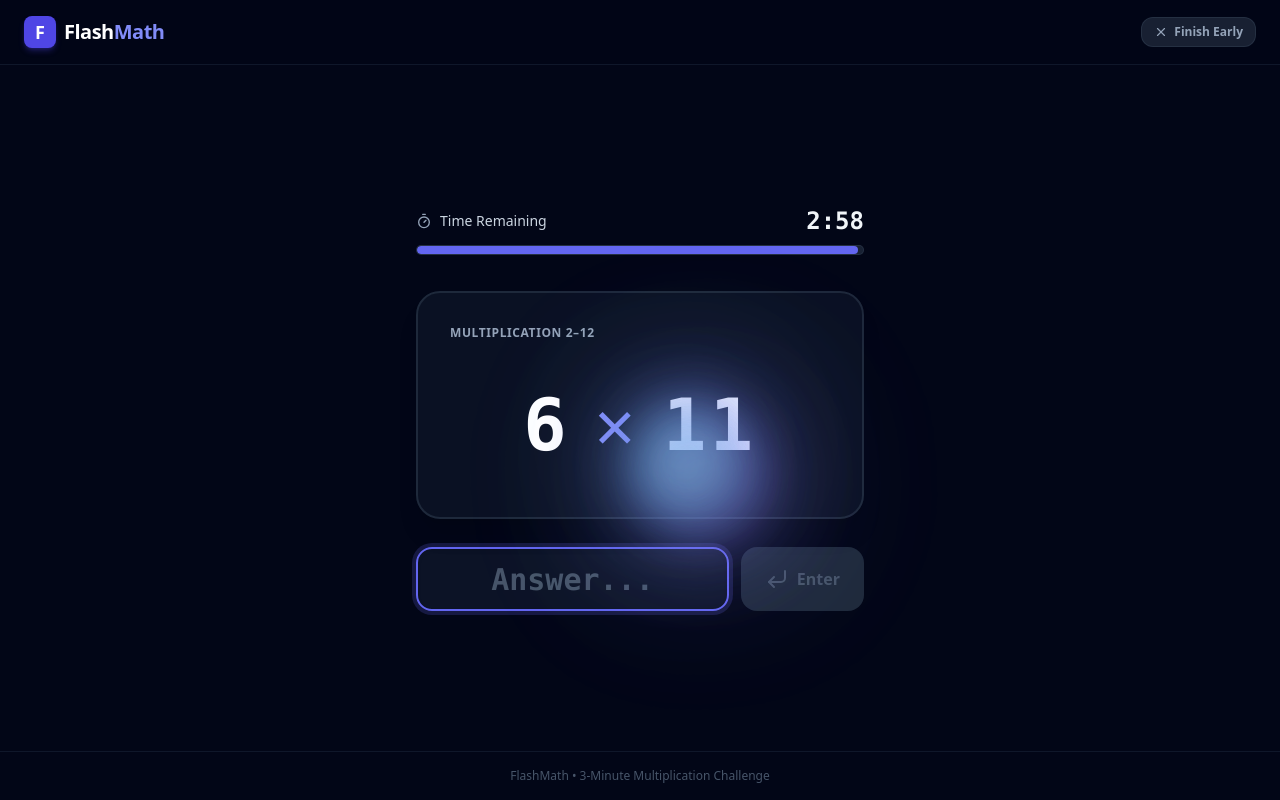
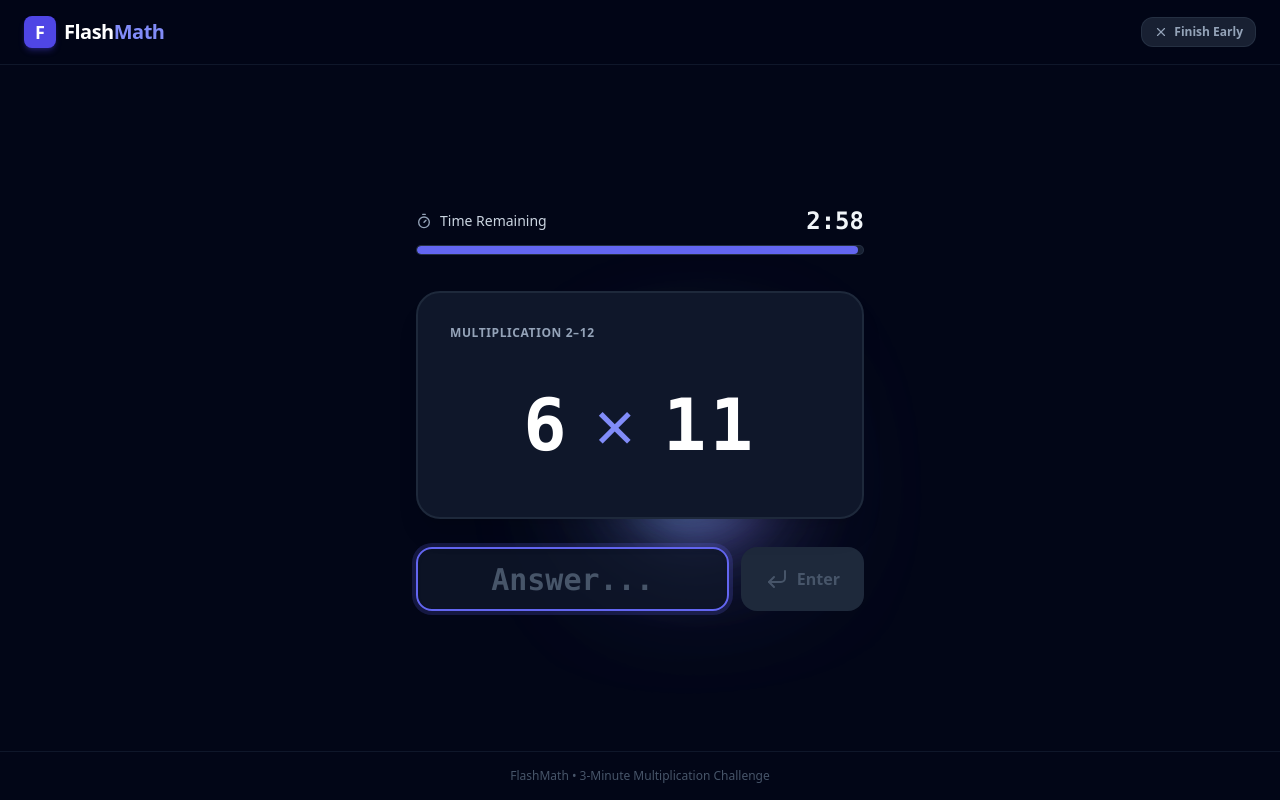
Before and after one commit to dpaul/flashmath, a React (Vite) app: page / in a window 1280 px wide. Both pictures are taken after a click on the button "Start Challenge". Built offline with nearby package versions, Linux system fonts and the light colour scheme.

Commit message:
fix(particles): render smoke behind solid card container so problem is never obscured

```diff
--- a/src/components/Flashcard.tsx
+++ b/src/components/Flashcard.tsx
@@ -18,34 +18,34 @@ export const Flashcard: React.FC<FlashcardProps> = ({
 }) => {
   const getFeedbackClass = () => {
     if (lastAnswerCorrect === true) {
-      return 'border-emerald-500 shadow-[0_0_40px_rgba(16,185,129,0.35)] bg-slate-900/90';
+      return 'border-emerald-500 shadow-[0_0_35px_rgba(16,185,129,0.3)] bg-slate-900';
     }
     if (lastAnswerCorrect === false) {
-      return 'border-rose-500 shadow-[0_0_40px_rgba(244,63,94,0.35)] bg-slate-900/90 animate-shake';
+      return 'border-rose-500 shadow-[0_0_35px_rgba(244,63,94,0.3)] bg-slate-900 animate-shake';
     }
-    return 'border-slate-800 bg-slate-900/70 shadow-xl';
+    return 'border-slate-800 bg-slate-900 shadow-xl';
   };
 
   return (
     <div className="relative w-full max-w-sm sm:max-w-md mx-auto my-3 overflow-visible">
-      {/* Continuous ambient smoke floating around the card edges, scaling with streak */}
+      {/* Continuous ambient smoke floating behind the card edges, scaling with streak */}
       <AmbientSmoke streak={streak} />
+
+      {/* Dense fuzzy smoke pulse/burst billowing outward from behind the edges on answer submission */}
+      {lastAnswerCorrect !== null && (
+        <FuzzyParticles
+          key={`burst-${submissionCount}-${lastAnswerCorrect}`}
+          type={lastAnswerCorrect ? 'correct' : 'incorrect'}
+          streak={streak}
+        />
+      )}
 
       <div
         role="region"
         aria-label={`Problem: ${problem.factorA} times ${problem.factorB}`}
         aria-live="polite"
-        className={`relative w-full p-8 rounded-3xl border-2 backdrop-blur transition-all duration-200 overflow-visible z-10 ${getFeedbackClass()}`}
+        className={`relative z-20 w-full p-8 rounded-3xl border-2 transition-all duration-200 overflow-visible ${getFeedbackClass()}`}
       >
-        {/* Dense fuzzy smoke pulse/burst from the box edges on answer submission */}
-        {lastAnswerCorrect !== null && (
-          <FuzzyParticles
-            key={`burst-${submissionCount}-${lastAnswerCorrect}`}
-            type={lastAnswerCorrect ? 'correct' : 'incorrect'}
-            streak={streak}
-          />
-        )}
-
         {/* Top Bar: Streak Indicator */}
         <div className="relative z-20 flex justify-between items-center mb-6">
           <span className="text-xs font-semibold tracking-wider text-slate-400 uppercase">
--- a/src/components/FuzzyParticles.tsx
+++ b/src/components/FuzzyParticles.tsx
@@ -51,7 +51,7 @@ export const FuzzyParticles: React.FC<FuzzyParticlesProps> = ({
     <div
       data-testid="fuzzy-particles-container"
       aria-hidden="true"
-      className="pointer-events-none absolute inset-0 overflow-visible flex items-center justify-center z-30 select-none"
+      className="pointer-events-none absolute inset-0 overflow-visible flex items-center justify-center z-10 select-none"
     >
       {particles.map((p) => {
         const style: React.CSSProperties & { [key: string]: string | number } = {
@@ -96,7 +96,7 @@ export const AmbientSmoke: React.FC<AmbientSmokeProps> = ({ streak = 0 }) => {
     <div
       data-testid="ambient-smoke-container"
       aria-hidden="true"
-      className="pointer-events-none absolute inset-0 overflow-visible flex items-center justify-center z-20 select-none"
+      className="pointer-events-none absolute inset-0 overflow-visible flex items-center justify-center z-0 select-none"
     >
       {orbs.map((orb) => {
         const style: React.CSSProperties & { [key: string]: string | number } = {
--- a/src/engine/particles.ts
+++ b/src/engine/particles.ts
@@ -86,29 +86,29 @@ function getEdgeSpawn(halfW = 185, halfH = 115, pushDistance = 75) {
   let dirY = 0;
 
   if (edge === 0) {
-    // Top edge: spawns along top border, billows UPWARDS outside
+    // Top edge: spawns slightly above top border, billows UPWARDS outside
     startX = (Math.random() - 0.5) * (halfW * 2);
-    startY = -halfH;
-    dirX = (Math.random() - 0.5) * 80;
-    dirY = -(pushDistance + Math.random() * 90);
+    startY = -halfH - 12;
+    dirX = (Math.random() - 0.5) * 60;
+    dirY = -(pushDistance + Math.random() * 80);
   } else if (edge === 1) {
-    // Right edge: spawns along right border, billows RIGHTWARDS outside
-    startX = halfW;
+    // Right edge: spawns slightly right of border, billows RIGHTWARDS outside
+    startX = halfW + 12;
     startY = (Math.random() - 0.5) * (halfH * 2);
-    dirX = pushDistance + Math.random() * 90;
-    dirY = (Math.random() - 0.5) * 80;
+    dirX = pushDistance + Math.random() * 80;
+    dirY = (Math.random() - 0.5) * 60;
   } else if (edge === 2) {
-    // Bottom edge: spawns along bottom border, billows DOWNWARDS outside
+    // Bottom edge: spawns slightly below bottom border, billows DOWNWARDS outside
     startX = (Math.random() - 0.5) * (halfW * 2);
-    startY = halfH;
-    dirX = (Math.random() - 0.5) * 80;
-    dirY = pushDistance + Math.random() * 90;
+    startY = halfH + 12;
+    dirX = (Math.random() - 0.5) * 60;
+    dirY = pushDistance + Math.random() * 80;
   } else {
-    // Left edge: spawns along left border, billows LEFTWARDS outside
-    startX = -halfW;
+    // Left edge: spawns slightly left of border, billows LEFTWARDS outside
+    startX = -halfW - 12;
     startY = (Math.random() - 0.5) * (halfH * 2);
-    dirX = -(pushDistance + Math.random() * 90);
-    dirY = (Math.random() - 0.5) * 80;
+    dirX = -(pushDistance + Math.random() * 80);
+    dirY = (Math.random() - 0.5) * 60;
   }
 
   return { startX, startY, dirX, dirY };
```
